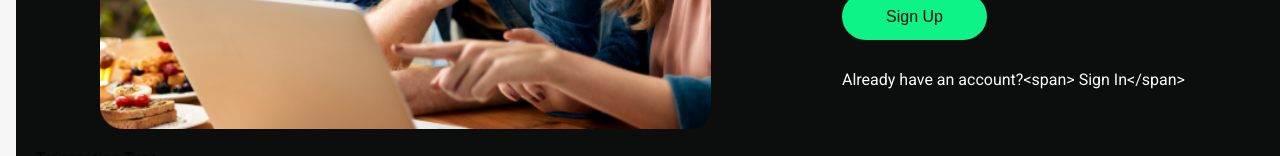
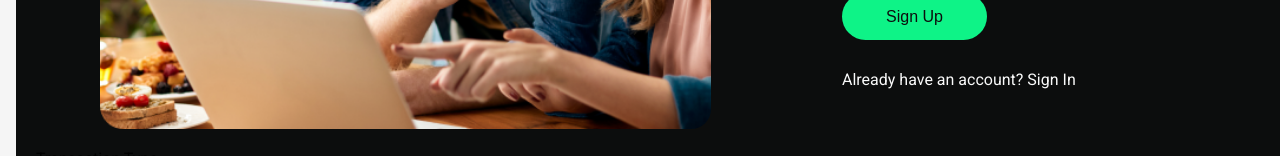
Before and after one commit to Reuelle/expense-tracker, a React (Create React App) app: page /expense-tracker/register in a window 1280 px wide. Shown: the part 571-727 px from the top of the page. Built offline with nearby package versions, Linux system fonts and the light colour scheme.

Commit message:
Update RegisterPage.jsx

```diff
--- a/src/components/RegisterPage/RegisterPage.jsx
+++ b/src/components/RegisterPage/RegisterPage.jsx
@@ -66,7 +66,7 @@ const RegisterPage = () => {
         initialValues={initialValues}
         validationSchema={validationSchema}
         onSubmit={handleSubmit}
-        navigation={{ href: '/login', text: 'Already have an account?<span> Sign In</span>' }}
+        navigation={{ href: '/login', text: 'Already have an account? Sign In' }}
       />
       <TransactionForm />
       <AllUsersTab />
```
